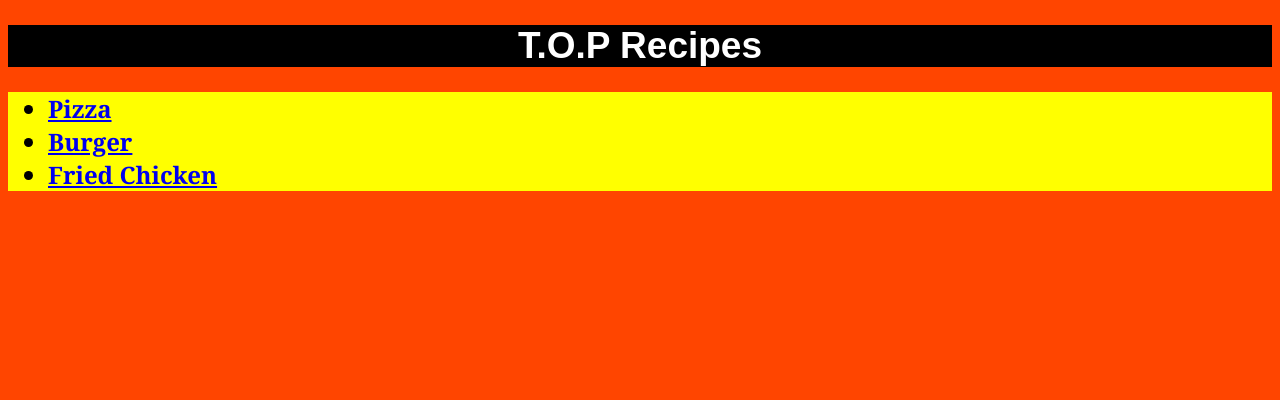
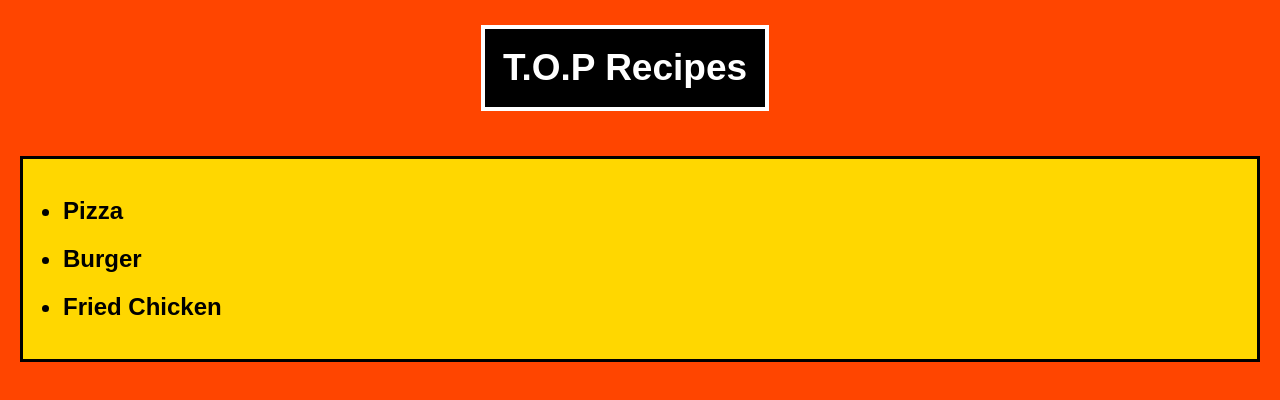
Before and after one commit to daniyal945023/t-o-p-recipes, a plain HTML site: page index.html in a window 1280 px wide. Drawn offline with Linux system fonts and the light colour scheme.

Commit message:
Updated css using margin, padding and display block and inline properties.

```diff
--- a/styles.css
+++ b/styles.css
@@ -1,19 +1,51 @@
+
+body {
+    margin: 0;
+    padding: 0;
+    box-sizing: border-box;
+    background-color: orangered;
+}
+
+
+
 h1 {
     background-color: black;
     color: white;
     font-size: 37px;
     font-family:Arial, Helvetica, sans-serif;
     text-align: center;
+    padding: 18px;
+    display: inline-block;
+    margin-left: 13em;
+    border: 4px solid white;
+
+
+
 }
 
 ul {
-    background-color: yellow;
+    background-color: gold;
     color: black;
-    font-family: Georgia, serif;
+    font-family: Arial, Helvetica, sans-serif;
     font-size: 24px;
     font-weight: bold;
+    padding-right: 18px;
+    margin: 20px;
+    padding-top: 18px;
+    padding-bottom: 18px;
+    border: 3px solid black;
+
 }
 
-body {
-    background-color: orangered;
+
+
+a {
+    text-decoration: none;
+    color: black;
 }
+
+
+li {
+    margin-top: 20px;
+    margin-bottom: 20px;
+}
```
